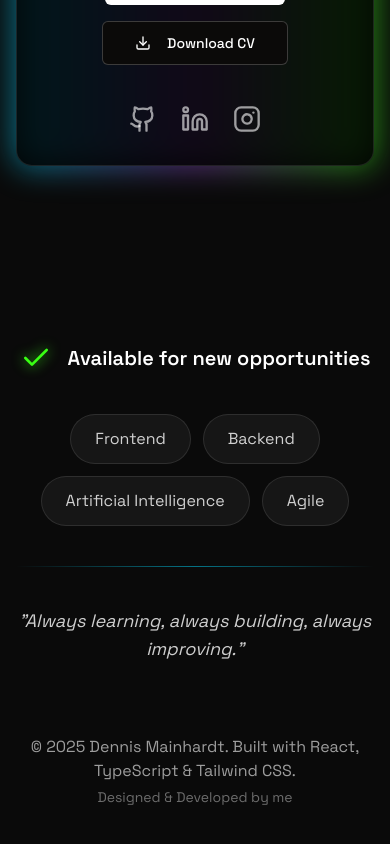
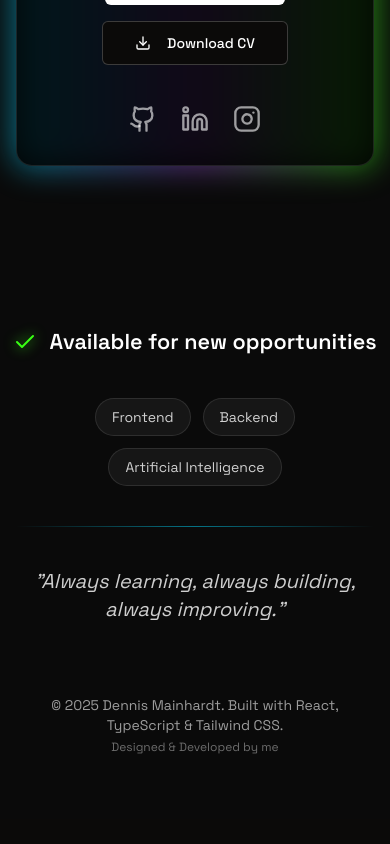
Before and after one commit to DennisMainhardt/portfolio_2025, a React (Vite) app: page / in a window 390 px wide. Shown: the part 8165-9009 px from the top of the page. After the commit the page ends 8984 px from the top, so only its background shows below. Built offline with nearby package versions, Linux system fonts and the light colour scheme.

Commit message:
feat: adjust responsive layout of footer

```diff
--- a/src/components/FooterSection.tsx
+++ b/src/components/FooterSection.tsx
@@ -7,7 +7,6 @@ const FooterSection = () => {
     "Frontend",
     "Backend",
     "Artificial Intelligence",
-    "Agile"
   ];
 
   const containerVariants = {
@@ -42,7 +41,7 @@ const FooterSection = () => {
   };
 
   return (
-    <footer className="py-20 md:py-32 bg-deep-black text-white">
+    <footer className="py-16 sm:py-20 md:py-24 bg-deep-black text-white">
       <motion.div
         className="container mx-auto px-4 max-w-4xl"
         variants={containerVariants}
@@ -53,9 +52,9 @@ const FooterSection = () => {
         <div className="flex flex-col items-center text-center space-y-10">
 
           {/* Availability */}
-          <motion.div className="flex items-center gap-4" variants={itemVariants}>
-            <Check className="w-8 h-8 text-neon-green animate-subtle-neon-glow" />
-            <span className="text-xl md:text-3xl font-semibold">
+          <motion.div className="flex items-center gap-3 sm:gap-4" variants={itemVariants}>
+            <Check className="w-6 h-6 md:w-8 md:h-8 flex-shrink-0 text-neon-green animate-subtle-neon-glow" />
+            <span className="whitespace-nowrap text-[1.35rem] sm:text-2xl md:text-3xl font-semibold">
               Available for new opportunities
             </span>
           </motion.div>
@@ -68,7 +67,7 @@ const FooterSection = () => {
             {techTags.map((tag) => (
               <div
                 key={tag}
-                className={`px-6 py-3 rounded-full bg-white/5 border border-white/10 text-base text-white/80 transition-colors duration-300 ${badgeColors[tag]?.hover} ${badgeColors[tag]?.border}`}
+                className={`px-4 py-2 sm:px-6 sm:py-3 rounded-full bg-white/5 border border-white/10 text-sm sm:text-base text-white/80 transition-colors duration-300 ${badgeColors[tag]?.hover} ${badgeColors[tag]?.border}`}
               >
                 {tag}
               </div>
@@ -83,7 +82,7 @@ const FooterSection = () => {
 
           {/* Quote */}
           <motion.blockquote
-            className="text-lg md:text-3xl italic text-white/80 max-w-3xl"
+            className="text-xl md:text-2xl italic text-white/80 max-w-3xl"
             variants={itemVariants}
           >
             "Always learning, always building, always improving."
@@ -91,10 +90,10 @@ const FooterSection = () => {
 
           {/* Copyright */}
           <motion.div className="pt-8 text-center" variants={itemVariants}>
-            <p className="text-base text-white/60">
+            <p className="text-sm sm:text-base text-white/60">
               © 2025 Dennis Mainhardt. Built with React, TypeScript & Tailwind CSS.
             </p>
-            <p className="text-sm text-white/40 mt-1">
+            <p className="text-xs sm:text-sm text-white/40 mt-1">
               Designed & Developed by me
             </p>
           </motion.div>
```
